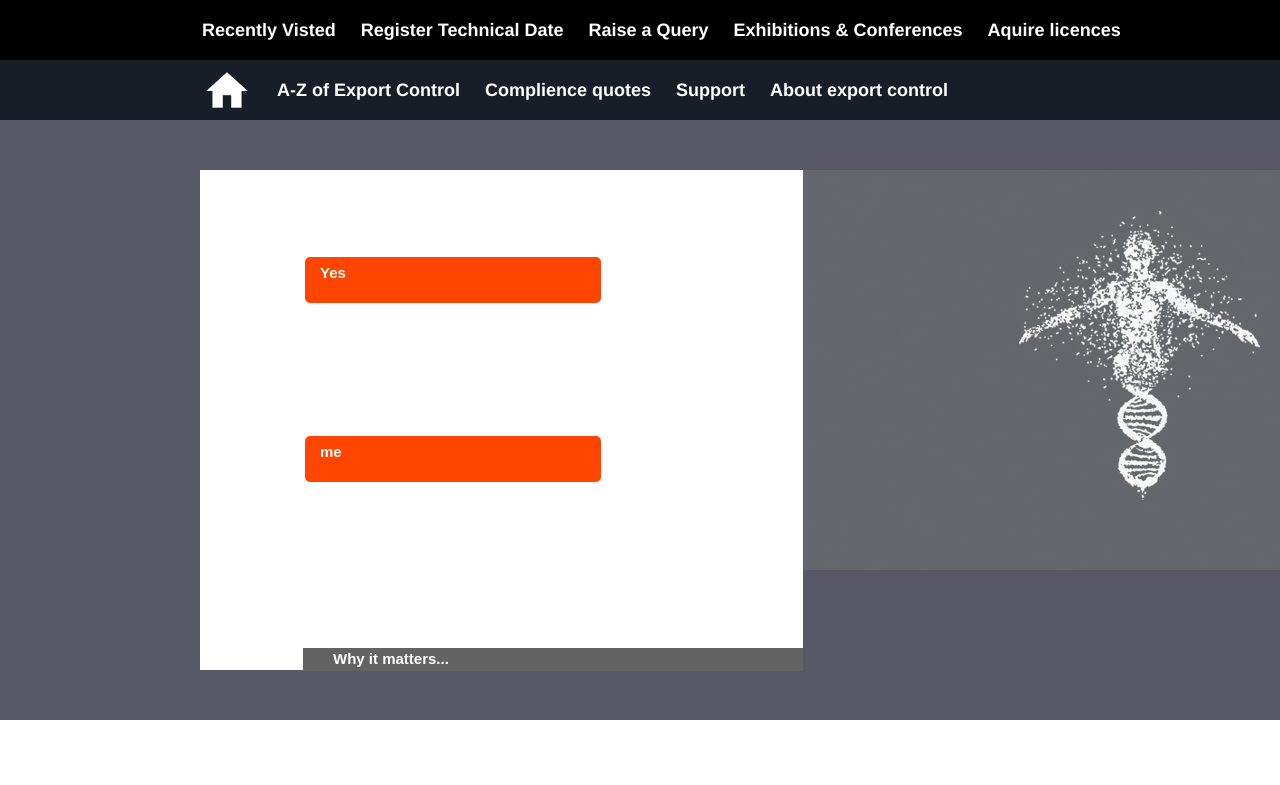
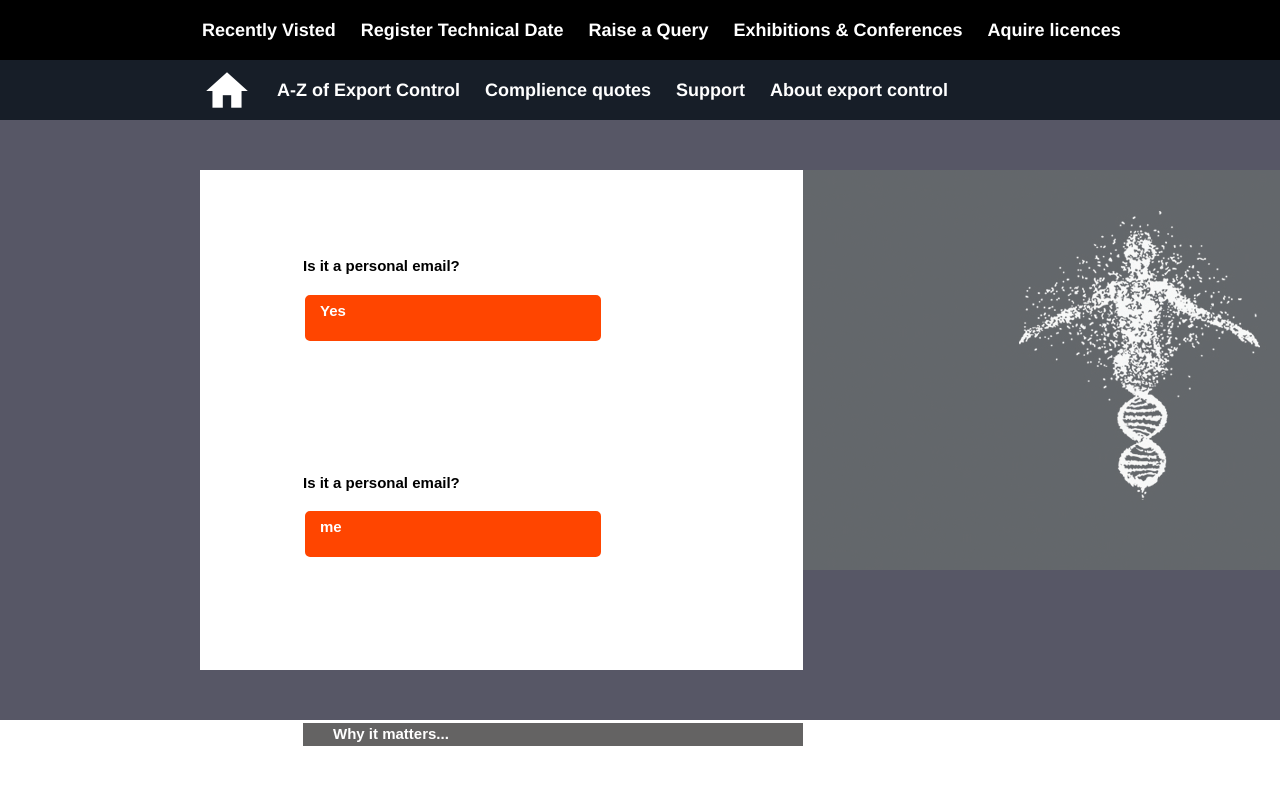
Before and after one commit to Rich-A/PortalPoC, a Jekyll site: the page built from test.markdown, in a window 1280 px wide. Shown: the top 785 px of the page. Built offline with Jekyll 4.4.1, drawn with Linux system fonts in a browser that asks for light colours.

Commit message:
Updated Test

```diff
--- a/test.markdown
+++ b/test.markdown
@@ -2,7 +2,7 @@
 title: test
 date: 2017-10-09 15:29:00 Z
 question1:
-  Text: Is it a personal email?
+  text: Is it a personal email?
   answer1:
     text: 'Yes'
     link: 2
```
